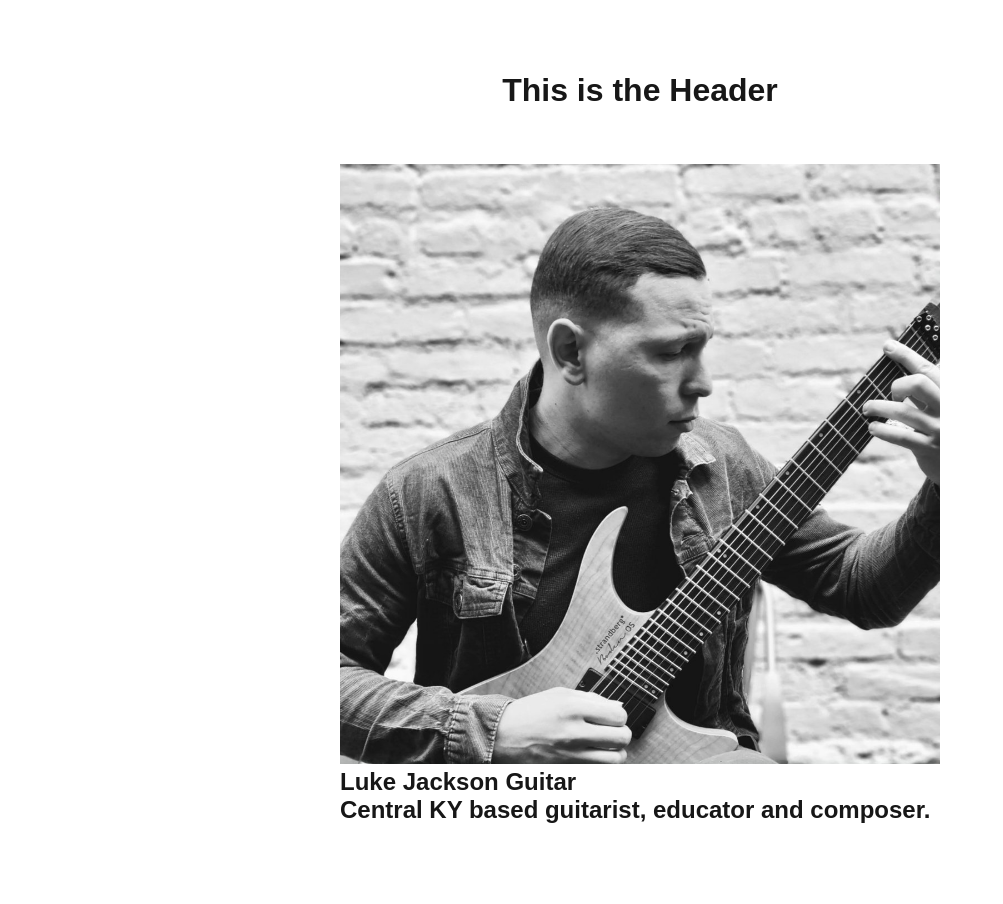
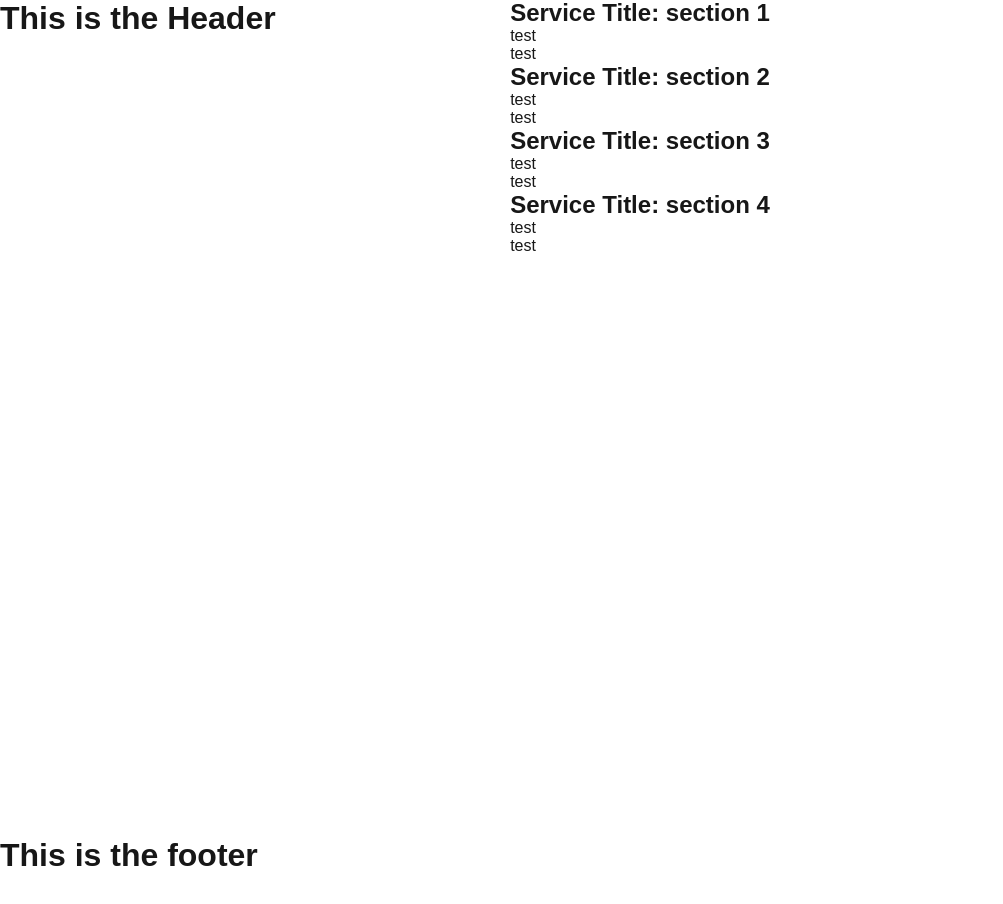
Before and after one commit to caseydemo/luke-jackson-guitar, a Next.js app: page / in a window 1280 px wide. Shown: the top 904 px of the page, without its empty margins (0-1003 px from the left). After the commit the page ends 874 px from the top, so only its background shows below. Built offline with nearby package versions, Linux system fonts and the light colour scheme.

Commit message:
setup service and services components

```diff
--- /dev/null
+++ b/app/components/Footer.tsx
@@ -0,0 +1,5 @@
+export default function Footer() {
+    return (
+        <h1>This is the footer</h1>
+    )
+}
--- /dev/null
+++ b/app/components/Service.tsx
@@ -0,0 +1,10 @@
+export default function Service({props}: any) {
+    const {title, key, value} = props;
+    return (
+        <div>
+            <h2>Service Title: {title}</h2>
+            <div className="service_key">{key}</div>
+            <div className="service_value" >{value}</div>
+        </div>
+    )
+}
--- /dev/null
+++ b/app/components/Services.tsx
@@ -0,0 +1,40 @@
+// @ts-nocheck
+import { ServiceItemProps } from "../types";
+import Service from "./Service";
+
+const servicesData: ServiceItemProps[] = [
+  {
+    title: "section 1",
+    key: "test",
+    value: "test",
+  },
+  {
+    title: "section 2",
+    key: "test",
+    value: "test",
+  },
+  {
+    title: "section 3",
+    key: "test",
+    value: "test",
+  },
+  {
+    title: "section 4",
+    key: "test",
+    value: "test",
+  },
+];
+
+export default function Services() {
+  return (
+    <div className="services">
+        {servicesData.map((value, index) => {
+            return (
+                // <div>donkey</div>
+                <Service key={index} props={value} />
+            )
+            // console.log('test')
+        })}
+    </div>
+  );
+}
--- a/app/layout.tsx
+++ b/app/layout.tsx
@@ -1,5 +1,8 @@
 import type { Metadata } from "next";
 import "./globals.css";
+import Header from "./components/Header";
+import Footer from "./components/Footer";
+
 
 
 export const metadata: Metadata = {
@@ -15,7 +18,9 @@ export default function RootLayout({
   return (
     <html lang="en">
       <body>
+        <Header />
         {children}
+        <Footer />
       </body>
     </html>
   );
--- a/app/page.tsx
+++ b/app/page.tsx
@@ -1,13 +1,13 @@
 import styles from "./page.module.css";
 import Image from "next/image";
 import Hero from "./components/Hero";
-import Header from "./components/Header";
+import Services from "./components/Services";
 
 export default function Home() {
     return (
         <div className={styles.page}>
-            <Header />
-            <Hero />
+            {/* <Hero /> */}
+            <Services />
         </div>
     )
 }
--- /dev/null
+++ b/app/types.ts
@@ -0,0 +1,5 @@
+export type ServiceItemProps = {
+    title: String
+    key: String
+    value: String
+}
```
Also changed, not shown: app/data/services_data.js (added, +22 -0 lines).
